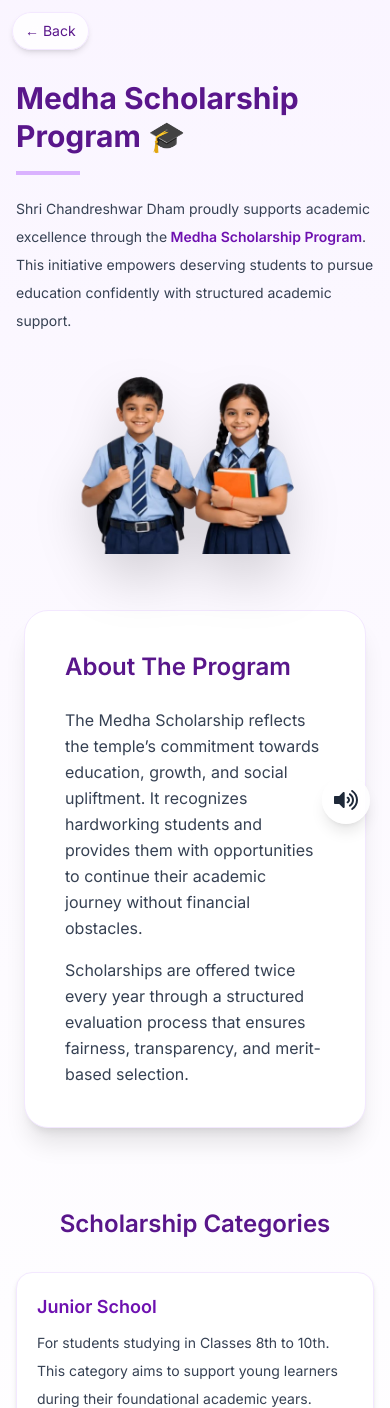
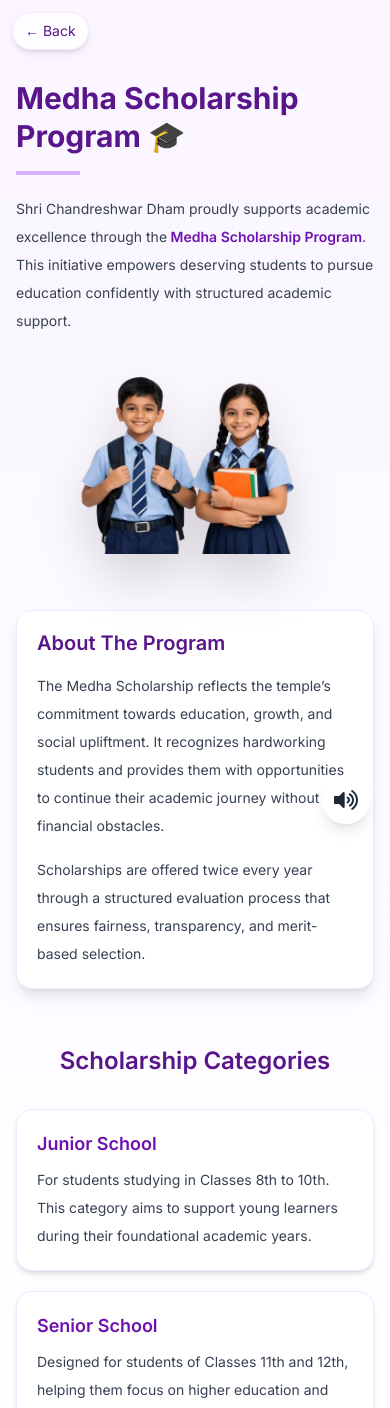
Before and after one commit to PathakAnshika/ShivTempleWebsite, a Next.js app: page /scholarship in a window 390 px wide. Shown: the top 1408 px of the page. Built offline with nearby package versions, Linux system fonts and the light colour scheme.

Commit message:
Upgrade Next.js to fix security vulnerability

```diff
--- a/app/scholarship/page.jsx
+++ b/app/scholarship/page.jsx
@@ -99,23 +99,31 @@ export default function ScholarshipPage() {
 
 
       {/* ABOUT SCHOLARSHIP */}
-      <section className="max-w-6xl mx-auto px-6 pb-20">
-        <div className="bg-white rounded-3xl shadow-xl p-10 border border-purple-100">
+    <section className="max-w-6xl mx-auto px-4 sm:px-6 pb-14 sm:pb-20">
+        <div
+  className=" bg-white rounded-2xl sm:rounded-3xl shadow-lg sm:shadow-xl  p-5 sm:p-8 md:p-10 border border-purple-100 "
+>
 
-          <h2 className="text-2xl font-semibold text-purple-900 mb-6">
+          <h2
+  className="text-xl sm:text-2xl font-semibold text-purple-900 mb-4 sm:mb-6 leading-tight"
+>
   About The Program
 </h2>
 
-          <p className="text-gray-700 leading-relaxed mb-4">
+         <p
+  className="text-gray-700 text-sm sm:text-base leading-7 sm:leading-relaxed mb-4"
+>
   The Medha Scholarship reflects the temple’s commitment towards
   education, growth, and social upliftment. It recognizes hardworking
   students and provides them with opportunities to continue their
   academic journey without financial obstacles.
 </p>
 
-          <p className="text-gray-700 leading-relaxed">
+         <p className="text-gray-700 text-sm sm:text-base leading-7 sm:leading-relaxed"
+>
   Scholarships are offered twice every year through a structured
-            evaluation process that ensures fairness, transparency, and merit-based selection.
+  evaluation process that ensures fairness, transparency,
+  and merit-based selection.
 </p>
 
         </div>
```
Lines whose indentation alone changed are shown as unchanged.
